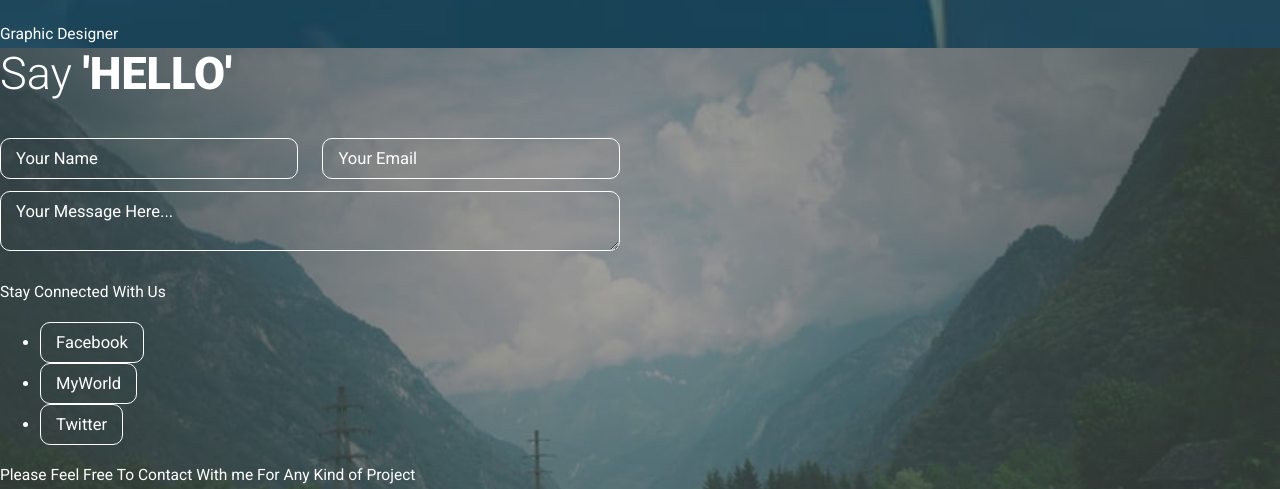
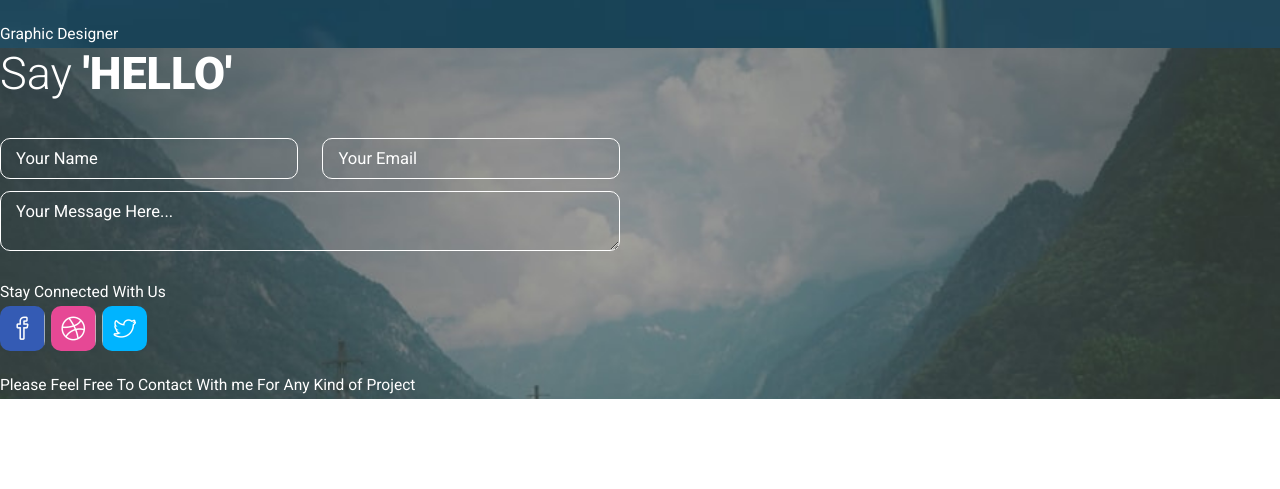
Before and after one commit to Orenchuck/DanAdoricTest, a website: page index.html in a window 1280 px wide. Shown: the part 1194-1683 px from the top of the page. After the commit the page ends 1593 px from the top, so only its background shows below. Drawn offline with Linux system fonts and the light colour scheme.

Commit message:
Стилизация соц.иконок

```diff
--- a/css/style.css
+++ b/css/style.css
@@ -69,7 +69,7 @@ a {
 
 .grid-item-bg {
   background-color: #29333b;
-  background-image: url("../img/bg.jpg");
+  background-image: url("../img/bg.jpeg");
 }
 
 .grid-item-gray {
@@ -157,3 +157,36 @@ a {
   background-color: transparent;
   border: none;
 }
+
+.socials {
+  display: flex;
+  flex-direction: row;
+  justify-content: flex-start;
+  align-items: flex-start;
+  list-style: none;
+  margin: 0;
+  padding: 0;
+}
+
+.socials a {
+  width: 45px;
+  height: 45px;
+  background-repeat: no-repeat;
+  border: none;
+}
+
+.socials li:not(:last-child) {
+  margin-right: 6px;
+}
+
+.socials__fb {
+  background-image: url("../img/fb.png");
+}
+
+.socials__dr {
+  background-image: url("../img/dr.png");
+}
+
+.socials__tw {
+  background-image: url("../img/tw.png");
+}
--- a/index.html
+++ b/index.html
@@ -57,15 +57,21 @@
       </form>
     <div>
       <p>Stay Connected With Us</p>
-        <ul>
+        <ul class="socials">
           <li>
-            <a href="#">Facebook</a>
+            <a class="socials__fb" href="#">
+              <span class="visually-hidden">Facebook</span>
+            </a>
           </li>
           <li>
-            <a href="#">MyWorld</a>
+            <a class="socials__dr" href="#">
+              <span class="visually-hidden">Dribble</span>
+            </a>
           </li>
           <li>
-            <a href="#">Twitter</a>
+            <a class="socials__tw" href="#">
+              <span class="visually-hidden">Twitter</span>
+            </a>
           </li>
         </ul>
         <p>
```
